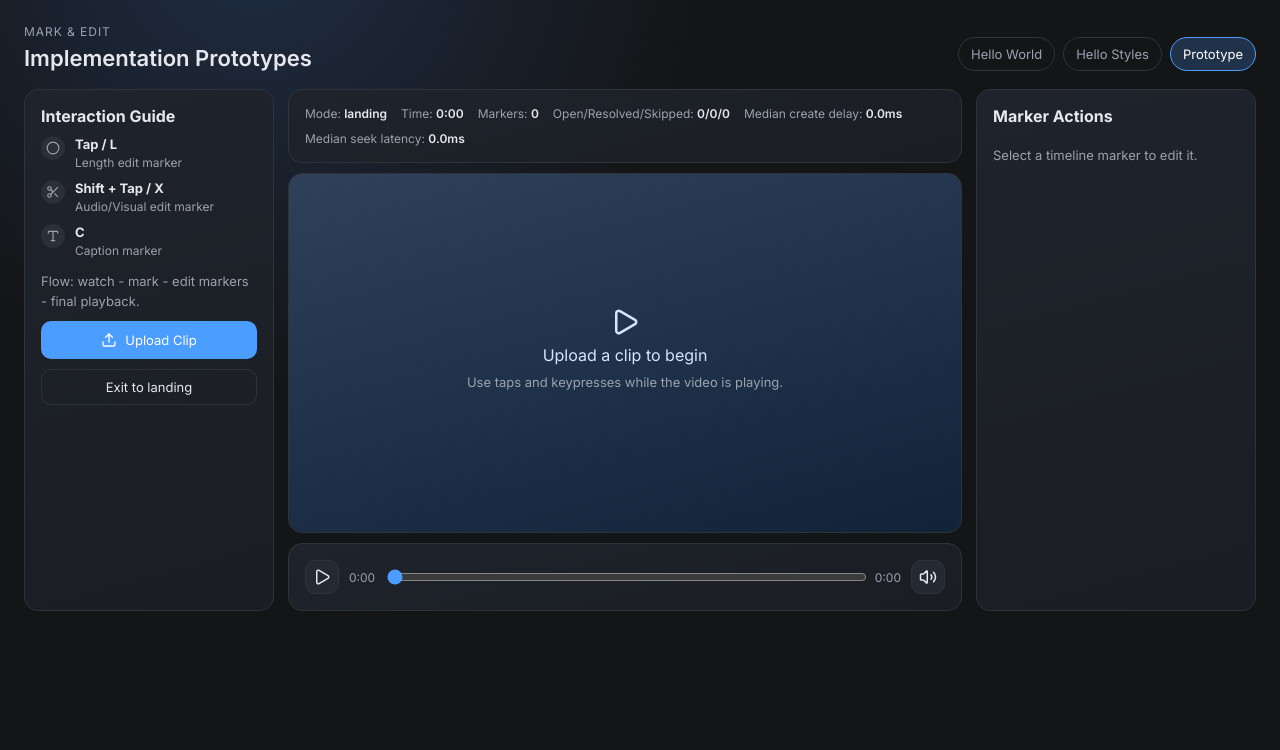
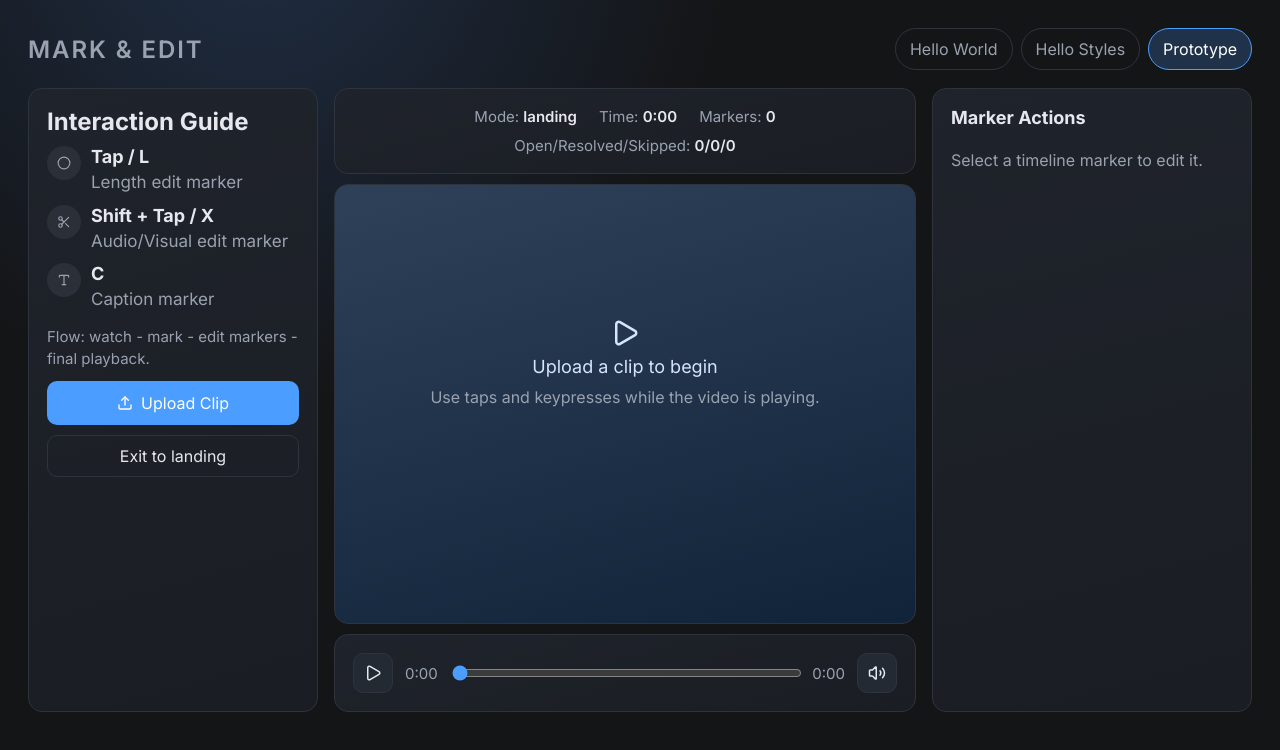
Before and after one commit to rshah34/mark-and-edit, a React (Vite) app: page /prototype in a window 1280 px wide. Shown: the top 750 px of the page. Built offline with nearby package versions, Linux system fonts and the light colour scheme.

Commit message:
more tightening/cleanup

```diff
--- a/src/components/AppLayout.tsx
+++ b/src/components/AppLayout.tsx
@@ -11,8 +11,7 @@ export function AppLayout() {
     <div className="app-shell">
       <header className="app-header">
         <div>
-          <p className="brand-kicker">Mark & Edit</p>
-          <h1>Implementation Prototypes</h1>
+          <h1 className="brand-kicker">Mark & Edit</h1>
         </div>
         <nav className="top-nav">
           {links.map((link) => (
--- a/src/components/HelloWorldPage.tsx
+++ b/src/components/HelloWorldPage.tsx
@@ -1,12 +1,7 @@
 export function HelloWorldPage() {
   return (
     <section className="card">
-      <p className="kicker">Requirement 1</p>
-      <h2>Hello World</h2>
       <p className="mono-line">Hello World</p>
-      <p className="muted">
-        This route verifies React + local browser runtime is working.
-      </p>
     </section>
   );
 }
--- a/src/components/PrototypePage.tsx
+++ b/src/components/PrototypePage.tsx
@@ -2,6 +2,7 @@ import { ChangeEvent, MouseEvent, useEffect, useMemo, useRef, useState } from "r
 import {
   AlertTriangle,
   Circle,
+  Download,
   Keyboard,
   Pause,
   Play,
@@ -14,16 +15,6 @@ import {
 } from "lucide-react";
 import { formatTime } from "../lib/time";
 import { Marker, MarkerType, UIMode } from "../types/prototype";
-
-function median(values: number[]): number {
-  if (values.length === 0) return 0;
-  const sorted = [...values].sort((a, b) => a - b);
-  const mid = Math.floor(sorted.length / 2);
-  if (sorted.length % 2 === 0) {
-    return (sorted[mid - 1] + sorted[mid]) / 2;
-  }
-  return sorted[mid];
-}
 
 const guide = [
   {
@@ -63,6 +54,7 @@ export function PrototypePage() {
   const pendingSeekStartMs = useRef<number | null>(null);
 
   const [videoUrl, setVideoUrl] = useState<string | null>(null);
+  const [uploadedFileName, setUploadedFileName] = useState("");
   const [mode, setMode] = useState<UIMode>("landing");
   const [isPlaying, setIsPlaying] = useState(false);
   const [duration, setDuration] = useState(0);
@@ -75,25 +67,21 @@ export function PrototypePage() {
   const [durationUnit, setDurationUnit] = useState<"ms" | "s" | "min">("s");
   const [errorText, setErrorText] = useState<string | null>(null);
   const [feedback, setFeedback] = useState<string | null>(null);
+  const [isExporting, setIsExporting] = useState(false);
 
   const selectedMarker = useMemo(
     () => markers.find((m) => m.id === selectedMarkerId) ?? null,
     [markers, selectedMarkerId],
   );
+  const showTimeline = markers.length > 0 && ["marking", "editing", "finalPlayback"].includes(mode);
+  const showTimelineActions = mode === "editing" || mode === "finalPlayback";
+  const timelineMarkers = markers.filter((m) => m.status === "open");
 
   const openCount = markers.filter((m) => m.status === "open").length;
   const resolvedCount = markers.filter((m) => m.status === "resolved").length;
   const skippedCount = markers.filter((m) => m.status === "skipped").length;
-
-  const medianCreateMs = useMemo(
-    () => median(markers.map((m) => m.inputToCreateDelayMs)),
-    [markers],
-  );
-
-  const medianSeekMs = useMemo(
-    () => median(markers.map((m) => m.seekLatencyMs ?? 0).filter((v) => v > 0)),
-    [markers],
-  );
+  const canDownloadCompletedVideo =
+    Boolean(videoUrl) && markers.length > 0 && openCount === 0 && showTimelineActions;
 
   const activeCaption = markers.find(
     (m) =>
@@ -107,6 +95,14 @@ export function PrototypePage() {
     const timeout = window.setTimeout(() => setFeedback(null), 1200);
     return () => window.clearTimeout(timeout);
   }, [feedback]);
+
+  useEffect(() => {
+    return () => {
+      if (videoUrl) {
+        URL.revokeObjectURL(videoUrl);
+      }
+    };
+  }, [videoUrl]);
 
   useEffect(() => {
     const onKeyDown = (event: KeyboardEvent) => {
@@ -129,7 +125,26 @@ export function PrototypePage() {
     return () => window.removeEventListener("keydown", onKeyDown);
   }, [mode, currentTime]);
 
+  useEffect(() => {
+    if (!selectedMarkerId) return;
+    const marker = markers.find((m) => m.id === selectedMarkerId);
+    const video = videoRef.current;
+    if (!marker || !video) return;
+
+    video.pause();
+    setIsPlaying(false);
+    if (Math.abs(video.currentTime - marker.tSec) > 0.03) {
+      video.currentTime = marker.tSec;
+    }
+    setCurrentTime(marker.tSec);
+  }, [selectedMarkerId]);
+
   function resetSession() {
+    if (videoUrl) {
+      URL.revokeObjectURL(videoUrl);
+    }
+    setVideoUrl(null);
+    setUploadedFileName("");
     setMode("landing");
     setIsPlaying(false);
     setDuration(0);
@@ -150,8 +165,12 @@ export function PrototypePage() {
     const file = event.target.files?.[0];
     if (!file) return;
 
+    if (videoUrl) {
+      URL.revokeObjectURL(videoUrl);
+    }
     const objectUrl = URL.createObjectURL(file);
     setVideoUrl(objectUrl);
+    setUploadedFileName(file.name);
     setMode("watching");
     setMarkers([]);
     setSelectedMarkerId(null);
@@ -159,6 +178,169 @@ export function PrototypePage() {
     setDuration(0);
     setErrorText(null);
     setFeedback("Video loaded. Press play to begin marking.");
+  }
+
+  function buildCompletedFileName(): string {
+    const fallback = "mark-and-edit-completed.webm";
+    if (!uploadedFileName) return fallback;
+    const dot = uploadedFileName.lastIndexOf(".");
+    if (dot <= 0) return uploadedFileName + "-completed.webm";
+    const base = uploadedFileName.slice(0, dot);
+    return `${base}-completed.webm`;
+  }
+
+  function getSupportedExportMimeType(): string {
+    const candidates = [
+      "video/webm;codecs=vp9,opus",
+      "video/webm;codecs=vp8,opus",
+      "video/webm",
+    ];
+    for (const mime of candidates) {
+      if (MediaRecorder.isTypeSupported(mime)) {
+        return mime;
+      }
+    }
+    return "";
+  }
+
+  async function downloadCompletedVideo() {
+    if (!videoUrl || !canDownloadCompletedVideo) {
+      setErrorText("Resolve all markers in editing mode before downloading.");
+      return;
+    }
+    if (isExporting) return;
+
+    const mimeType = getSupportedExportMimeType();
+    if (!mimeType) {
+      setErrorText("Browser does not support video export in this prototype.");
+      return;
+    }
+
+    setIsExporting(true);
+    setErrorText(null);
+    setFeedback("Exporting edited video...");
+
+    const sourceVideo = document.createElement("video");
+    sourceVideo.src = videoUrl;
+    sourceVideo.preload = "auto";
+    sourceVideo.muted = true;
+    sourceVideo.playsInline = true;
+
+    try {
+      await new Promise<void>((resolve, reject) => {
+        sourceVideo.onloadedmetadata = () => resolve();
+        sourceVideo.onerror = () => reject(new Error("Failed to load source video for export."));
+      });
+
+      const width = sourceVideo.videoWidth || 1280;
+      const height = sourceVideo.videoHeight || 720;
+      const canvas = document.createElement("canvas");
+      canvas.width = width;
+      canvas.height = height;
+      const ctx = canvas.getContext("2d");
+      if (!ctx) {
+        throw new Error("Unable to create export canvas.");
+      }
+
+      const stream = canvas.captureStream(30);
+      const mediaCapture = (sourceVideo as HTMLVideoElement & {
+        captureStream?: () => MediaStream;
+        mozCaptureStream?: () => MediaStream;
+      });
+      const audioStream =
+        mediaCapture.captureStream?.() ?? mediaCapture.mozCaptureStream?.();
+      if (audioStream) {
+        for (const audioTrack of audioStream.getAudioTracks()) {
+          stream.addTrack(audioTrack);
+        }
+      }
+
+      const chunks: BlobPart[] = [];
+      const recorder = new MediaRecorder(stream, { mimeType });
+      recorder.ondataavailable = (event) => {
+        if (event.data.size > 0) {
+          chunks.push(event.data);
+        }
+      };
+
+      const stopPromise = new Promise<void>((resolve) => {
+        recorder.onstop = () => resolve();
+      });
+
+      recorder.start();
+      await sourceVideo.play();
+
+      await new Promise<void>((resolve) => {
+        let rafId = 0;
+
+        const drawFrame = () => {
+          ctx.drawImage(sourceVideo, 0, 0, width, height);
+
+          const t = sourceVideo.currentTime;
+          const caption = markers.find(
+            (m) =>
+              m.status === "resolved" &&
+              m.type === "caption" &&
+              m.note &&
+              t >= m.tSec &&
+              t <= m.tSec + (m.durationSec ?? 2),
+          );
+
+          if (caption?.note) {
+            ctx.save();
+            ctx.font = `${Math.max(18, Math.round(height * 0.04))}px Inter, sans-serif`;
+            ctx.textAlign = "center";
+            ctx.fillStyle = "#ffffff";
+            ctx.strokeStyle = "rgba(0, 0, 0, 0.7)";
+            ctx.lineWidth = 5;
+            const x = width / 2;
+            const y = height - Math.max(40, Math.round(height * 0.08));
+            ctx.strokeText(caption.note, x, y);
+            ctx.fillText(caption.note, x, y);
+            ctx.restore();
+          }
+
+          if (sourceVideo.ended) {
+            resolve();
+            return;
+          }
+          rafId = window.requestAnimationFrame(drawFrame);
+        };
+
+        sourceVideo.onended = () => {
+          window.cancelAnimationFrame(rafId);
+          resolve();
+        };
+        drawFrame();
+      });
+
+      recorder.stop();
+      await stopPromise;
+
+      for (const track of stream.getTracks()) {
+        track.stop();
+      }
+
+      const blob = new Blob(chunks, { type: mimeType });
+      const url = URL.createObjectURL(blob);
+      const link = document.createElement("a");
+      link.href = url;
+      link.download = buildCompletedFileName();
+      document.body.appendChild(link);
+      link.click();
+      document.body.removeChild(link);
+      URL.revokeObjectURL(url);
+      setFeedback("Edited video downloaded.");
+    } catch (error) {
+      const message =
+        error instanceof Error ? error.message : "Failed to export edited video.";
+      setErrorText(message);
+    } finally {
+      sourceVideo.pause();
+      sourceVideo.removeAttribute("src");
+      sourceVideo.load();
+      setIsExporting(false);
+    }
   }
 
   function addMarker(type: MarkerType) {
@@ -230,6 +412,7 @@ export function PrototypePage() {
     video.currentTime = marker.tSec;
     video.pause();
     setIsPlaying(false);
+    setMode("editing");
     setCurrentTime(marker.tSec);
     setSelectedMarkerId(marker.id);
     setErrorText(null);
@@ -333,8 +516,6 @@ export function PrototypePage() {
           <span>Time: <strong>{formatTime(currentTime)}</strong></span>
           <span>Markers: <strong>{markers.length}</strong></span>
           <span>Open/Resolved/Skipped: <strong>{openCount}/{resolvedCount}/{skippedCount}</strong></span>
-          <span>Median create delay: <strong>{medianCreateMs.toFixed(1)}ms</strong></span>
-          <span>Median seek latency: <strong>{medianSeekMs.toFixed(1)}ms</strong></span>
         </div>
 
         {errorText && (
@@ -368,7 +549,7 @@ export function PrototypePage() {
               onEnded={() => {
                 setIsPlaying(false);
                 if (mode === "finalPlayback") {
-                  setMode("watching");
+                  setMode("editing");
                   return;
                 }
                 setMode("editing");
@@ -440,14 +621,14 @@ export function PrototypePage() {
           </button>
         </div>
 
-        {(mode === "editing" || mode === "finalPlayback") && (
+        {showTimeline && (
           <div className="timeline card">
             <div className="timeline-head">
               <h3>Timeline</h3>
-              <span>{markers.length} markers</span>
+              <span>{timelineMarkers.length} open markers</span>
             </div>
             <div className="timeline-rail">
-              {markers.map((marker) => {
+              {timelineMarkers.map((marker) => {
                 const left = duration > 0 ? (marker.tSec / duration) * 100 : 0;
                 const classes = ["timeline-marker", markerClass(marker.type)];
                 if (marker.status !== "open") classes.push("is-dim");
@@ -465,10 +646,26 @@ export function PrototypePage() {
                 );
               })}
             </div>
-            <div className="timeline-actions">
-              <button className="ghost-btn" onClick={() => setMode("watching")}>Back to watch mode</button>
-              <button className="primary-btn" onClick={startFinalPlayback}>Start final playback</button>
-            </div>
+            {showTimelineActions ? (
+              <div className="timeline-actions">
+                <button className="ghost-btn" onClick={() => setMode("watching")}>Back to watch mode</button>
+                <div className="timeline-action-group">
+                  <button className="primary-btn" onClick={startFinalPlayback}>Start final playback</button>
+                  {canDownloadCompletedVideo && (
+                    <button
+                      className="primary-btn"
+                      onClick={downloadCompletedVideo}
+                      disabled={isExporting}
+                    >
+                      <Download size={16} />
+                      {isExporting ? "Exporting..." : "Download Completed Video"}
+                    </button>
+                  )}
+                </div>
+              </div>
+            ) : (
+              <p className="muted">Timeline updates live while you mark moments during playback.</p>
+            )}
           </div>
         )}
       </div>
@@ -494,9 +691,9 @@ export function PrototypePage() {
                 />
 
                 <div style={{ marginTop: "10px" }}>
-                  <p className="muted" style={{ marginBottom: "4px" }}>Duration</p>
+                  <p className="muted caption-duration-label">Duration</p>
 
-                  <div style={{ display: "flex", gap: "8px", alignItems: "center" }}>
+                  <div className="caption-duration-row">
                     <input
                       type="number"
                       min={0}
@@ -504,30 +701,13 @@ export function PrototypePage() {
                       onChange={(e) =>
                         setCaptionDuration(Math.max(0, Number(e.target.value)))
                       }
-                      style={{
-                        flex: 1,
-                        height: "36px",
-                        padding: "6px 10px",
-                        borderRadius: "8px",
-                        border: "1px solid var(--border)",
-                        background: "var(--panel)",
-                        color: "var(--text)",
-                        fontSize: "14px",
-                      }}
+                      className="caption-duration-input"
                     />
 
                     <select
                       value={durationUnit}
                       onChange={(e) => setDurationUnit(e.target.value as "ms" | "s" | "min")}
-                      style={{
-                        width: "70px",
-                        height: "36px",
-                        borderRadius: "8px",
-                        border: "1px solid var(--border)",
-                        background: "var(--panel)",
-                        color: "var(--text)",
-                        fontSize: "14px",
-                      }}
+                      className="caption-duration-select"
                     >
                       <option value="ms">ms</option>
                       <option value="s">s</option>
--- a/src/styles/index.css
+++ b/src/styles/index.css
@@ -29,6 +29,7 @@ body,
   background: radial-gradient(circle at 20% -10%, #1f2d43 0%, var(--bg) 36%);
   color: var(--text);
   font-family: "Inter", sans-serif;
+  font-size: 18px;
 }
 
 h1,
@@ -45,9 +46,9 @@ textarea {
 }
 
 .app-shell {
-  max-width: 1400px;
+  max-width: 1600px;
   margin: 0 auto;
-  padding: 24px;
+  padding: 28px;
 }
 
 .app-header {
@@ -59,13 +60,13 @@ textarea {
 }
 
 .app-header h1 {
-  font-size: 22px;
+  font-size: 24px;
   font-weight: 600;
 }
 
 .brand-kicker {
   color: var(--muted);
-  font-size: 12px;
+  font-size: 14px;
   text-transform: uppercase;
   letter-spacing: 0.08em;
   margin-bottom: 6px;
@@ -82,8 +83,8 @@ textarea {
   text-decoration: none;
   border: 1px solid var(--border);
   border-radius: 999px;
-  padding: 8px 12px;
-  font-size: 13px;
+  padding: 10px 14px;
+  font-size: 16px;
 }
 
 .nav-link-active {
@@ -101,24 +102,24 @@ textarea {
   background: linear-gradient(165deg, #1f232b 0%, #1a1d23 100%);
   border: 1px solid var(--border);
   border-radius: 14px;
-  padding: 16px;
+  padding: 18px;
 }
 
 .kicker {
   color: var(--muted);
-  font-size: 12px;
+  font-size: 14px;
   margin-bottom: 8px;
 }
 
 .mono-line {
-  font-size: 28px;
+  font-size: 32px;
   margin: 16px 0 8px;
   font-weight: 600;
 }
 
 .muted {
   color: var(--muted);
-  font-size: 13px;
+  font-size: 16px;
   line-height: 1.5;
 }
 
@@ -137,7 +138,7 @@ textarea {
   align-items: center;
   gap: 10px;
   color: var(--muted);
-  font-size: 13px;
+  font-size: 15px;
 }
 
 .swatch-chip {
@@ -153,27 +154,66 @@ textarea {
   margin-top: 14px;
 }
 
+.type-grid {
+  margin-top: 12px;
+  border: 1px solid var(--border);
+  border-radius: 10px;
+  background: #171a1f;
+  overflow: hidden;
+}
+
+.type-sample {
+  padding: 10px 12px;
+  font-size: 14px;
+  color: var(--text);
+  border-top: 1px solid var(--border);
+}
+
+.type-sample:first-child {
+  border-top: 0;
+}
+
+.inter-400 {
+  font-weight: 400;
+}
+
+.inter-500 {
+  font-weight: 500;
+}
+
+.inter-600 {
+  font-weight: 600;
+}
+
+.inter-700 {
+  font-weight: 700;
+}
+
 .icon-pill {
   display: inline-flex;
   align-items: center;
   gap: 6px;
   border: 1px solid var(--border);
   border-radius: 999px;
-  font-size: 12px;
+  font-size: 14px;
   color: var(--muted);
   padding: 7px 11px;
 }
 
 .prototype-grid {
   display: grid;
-  grid-template-columns: 250px 1fr 280px;
-  gap: 14px;
+  grid-template-columns: 290px 1fr 320px;
+  gap: 16px;
 }
 
 .guide h2,
 .action-panel h2 {
   margin-bottom: 10px;
-  font-size: 16px;
+  font-size: 18px;
+}
+
+.guide h2 {
+  font-size: 24px;
 }
 
 .guide-list {
@@ -194,22 +234,27 @@ textarea {
 }
 
 .guide-item strong {
-  font-size: 13px;
+  font-size: 18px;
 }
 
 .guide-item span {
   color: var(--muted);
-  font-size: 12px;
+  font-size: 17px;
+  line-height: 1.45;
 }
 
 .marker-dot {
-  width: 24px;
-  height: 24px;
+  width: 34px;
+  height: 34px;
   border-radius: 999px;
   display: inline-flex;
   align-items: center;
   justify-content: center;
   background: #2b2f38;
+}
+
+.guide .muted {
+  font-size: 15px;
 }
 
 .is-length {
@@ -241,8 +286,8 @@ textarea {
   gap: 8px;
   background: var(--primary);
   color: white;
-  padding: 10px 12px;
-  font-size: 13px;
+  padding: 11px 14px;
+  font-size: 16px;
 }
 
 .primary-btn:hover,
@@ -250,12 +295,17 @@ textarea {
   background: var(--primary-strong);
 }
 
+.primary-btn:disabled {
+  opacity: 0.6;
+  cursor: not-allowed;
+}
+
 .ghost-btn {
   background: transparent;
   border-color: var(--border);
   color: var(--text);
-  padding: 9px 11px;
-  font-size: 13px;
+  padding: 10px 12px;
+  font-size: 16px;
 }
 
 .ghost-btn:hover {
@@ -276,9 +326,12 @@ textarea {
 .status-row {
   display: flex;
   flex-wrap: wrap;
-  gap: 10px 14px;
-  font-size: 12px;
+  gap: 10px 22px;
+  font-size: 15px;
   color: var(--muted);
+  justify-content: center;
+  align-items: center;
+  text-align: center;
 }
 
 .status-row strong {
@@ -304,7 +357,7 @@ textarea {
 
 .player-wrap {
   position: relative;
-  min-height: 360px;
+  min-height: 440px;
   overflow: hidden;
   background: linear-gradient(165deg, #2e4159 0%, #102339 100%);
 }
@@ -338,13 +391,13 @@ textarea {
   color: #dce6f8;
   padding: 6px 9px;
   border-radius: 8px;
-  font-size: 12px;
+  font-size: 14px;
 }
 
 .controls {
   display: grid;
   grid-template-columns: auto auto 1fr auto auto;
-  gap: 10px;
+  gap: 12px;
   align-items: center;
 }
 
@@ -354,8 +407,8 @@ textarea {
 }
 
 .icon-btn {
-  width: 34px;
-  height: 34px;
+  width: 40px;
+  height: 40px;
   display: inline-flex;
   align-items: center;
   justify-content: center;
@@ -369,7 +422,7 @@ textarea {
 }
 
 .time-readout {
-  font-size: 12px;
+  font-size: 15px;
   color: var(--muted);
 }
 
@@ -382,11 +435,11 @@ textarea {
   display: flex;
   justify-content: space-between;
   color: var(--muted);
-  font-size: 12px;
+  font-size: 15px;
 }
 
 .timeline-head h3 {
-  font-size: 14px;
+  font-size: 18px;
   color: var(--text);
 }
 
@@ -402,8 +455,8 @@ textarea {
   position: absolute;
   top: 50%;
   transform: translate(-50%, -50%);
-  width: 18px;
-  height: 18px;
+  width: 22px;
+  height: 22px;
   border-radius: 999px;
   border: 2px solid currentColor;
   background: #0f1115;
@@ -424,6 +477,13 @@ textarea {
   gap: 8px;
 }
 
+.timeline-action-group {
+  display: flex;
+  gap: 8px;
+  flex-wrap: wrap;
+  justify-content: flex-end;
+}
+
 .action-panel {
   display: grid;
   align-content: start;
@@ -437,7 +497,38 @@ textarea {
   border: 1px solid var(--border);
   border-radius: 10px;
   color: var(--text);
-  padding: 8px;
+  padding: 10px;
+  font-size: 16px;
+}
+
+.caption-duration-label {
+  margin-top: 10px;
+  margin-bottom: 4px;
+}
+
+.caption-duration-row {
+  display: flex;
+  gap: 8px;
+  align-items: center;
+}
+
+.caption-duration-input,
+.caption-duration-select {
+  height: 36px;
+  border-radius: 8px;
+  border: 1px solid var(--border);
+  background: var(--panel);
+  color: var(--text);
+  font-size: 16px;
+}
+
+.caption-duration-input {
+  flex: 1;
+  padding: 6px 10px;
+}
+
+.caption-duration-select {
+  width: 70px;
 }
 
 .action-stack {
@@ -454,8 +545,8 @@ textarea {
   border: 1px solid #2f8a56;
   color: #d8ffe8;
   border-radius: 999px;
-  font-size: 13px;
-  padding: 8px 12px;
+  font-size: 16px;
+  padding: 10px 14px;
 }
 
 @media (max-width: 1180px) {
```
Also changed, not shown: src/components/HelloStylesPage.tsx (+8 -2 lines), 1 other file (tests, documents, lock files or other folders).
